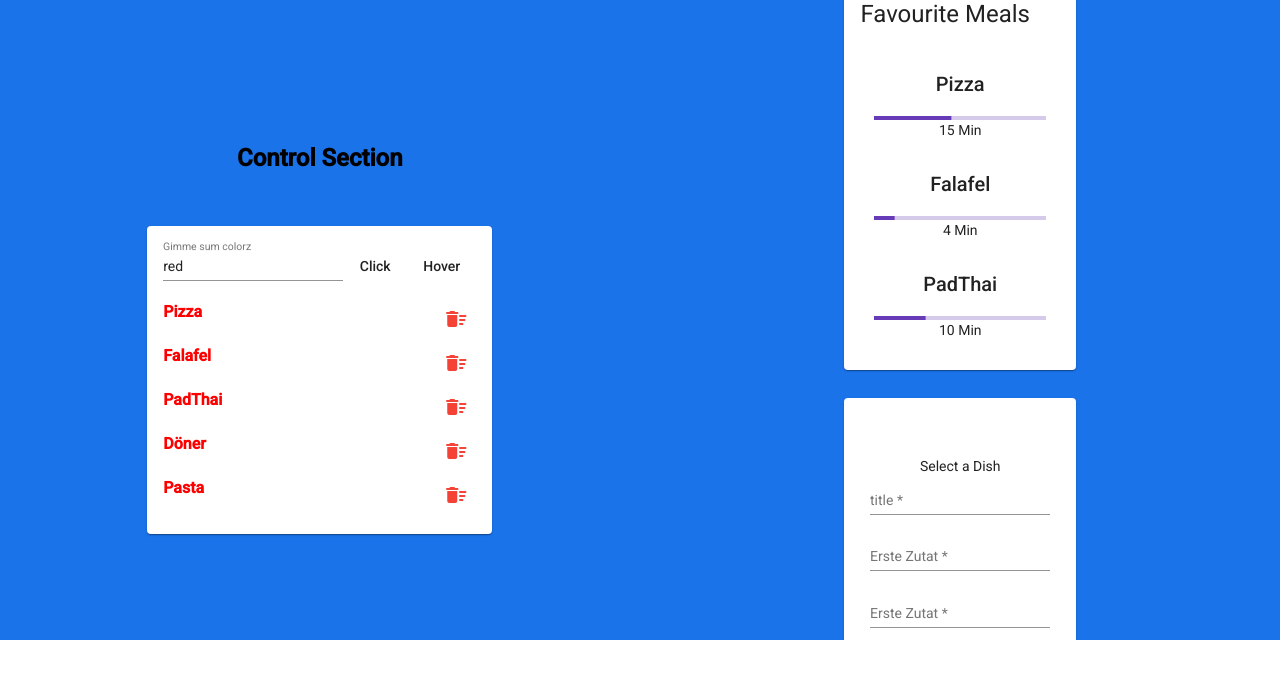
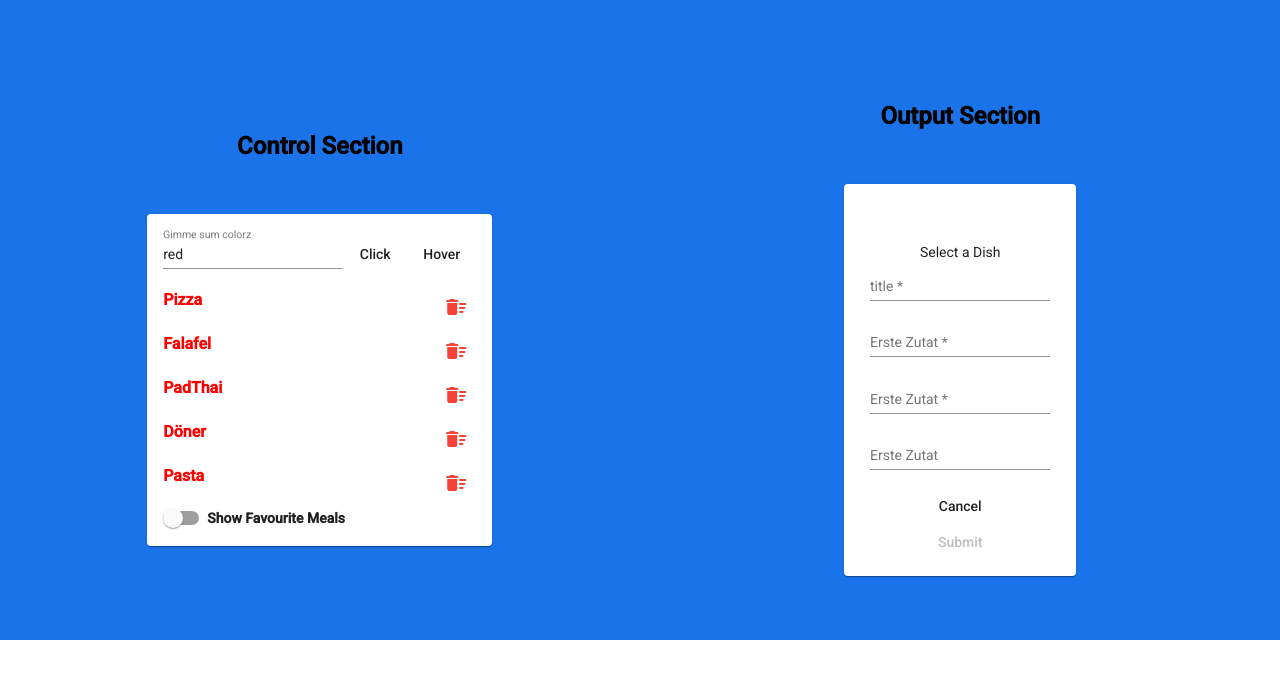
Before and after one commit to CivanErbay/FlatMatezAngular, an Angular app: page /sandbox in a window 1280 px wide. Shown: the top 678 px of the page. Built offline with nearby package versions, Linux system fonts and the light colour scheme.

Commit message:
Add Favourite Meals conditional rendering

```diff
--- a/src/app/material/material.module.ts
+++ b/src/app/material/material.module.ts
@@ -9,6 +9,7 @@ import {MatGridListModule} from '@angular/material/grid-list';
 import {MatIconModule} from '@angular/material/icon';
 import {MatSliderModule} from '@angular/material/slider';
 import {MatProgressBarModule} from '@angular/material/progress-bar';
+
 
 
 const MaterialComponents = [
--- a/src/app/sandbox/sandbox.component.html
+++ b/src/app/sandbox/sandbox.component.html
@@ -50,6 +50,7 @@
               </div>
             </mat-list-item>
           </div>
+          <mat-slide-toggle (click)="showFavs()"><span style="font-weight:bold">Show Favourite Meals</span></mat-slide-toggle>
         </mat-card>
       </div>
     </mat-grid-tile>
@@ -61,7 +62,7 @@
         <!-- Angular is creating a form-controller under the hood, as soon as you use angular-forms. e.g. (submit)-Function or form.valid/form.invalid
           to handle "disabled" -->
 
-          <app-fav-dishes [allDishes]="favDishes"></app-fav-dishes>
+          <app-fav-dishes *ngIf="showFavMeals" [allDishes]="favDishes"></app-fav-dishes>
 
         <form
           #form="ngForm"
@@ -129,11 +130,6 @@
           </mat-card>
         </form>
 
-
-        <!-- <button (click)="showFavs()"></button> -->
-
-
-
       </div>
     </mat-grid-tile>
   </mat-grid-list>
--- a/src/app/sandbox/sandbox.component.ts
+++ b/src/app/sandbox/sandbox.component.ts
@@ -139,7 +139,9 @@ export class SandboxComponent implements OnInit {
 
   }
 
+  showFavMeals = false;
+
   showFavs() {
-
+    this.showFavMeals = !this.showFavMeals;
   }
 }
```
